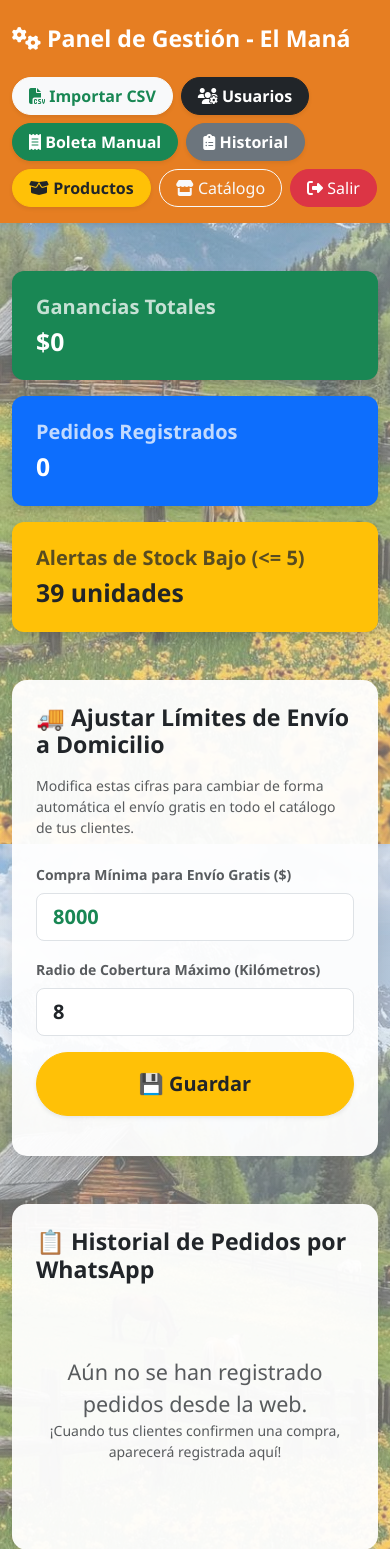
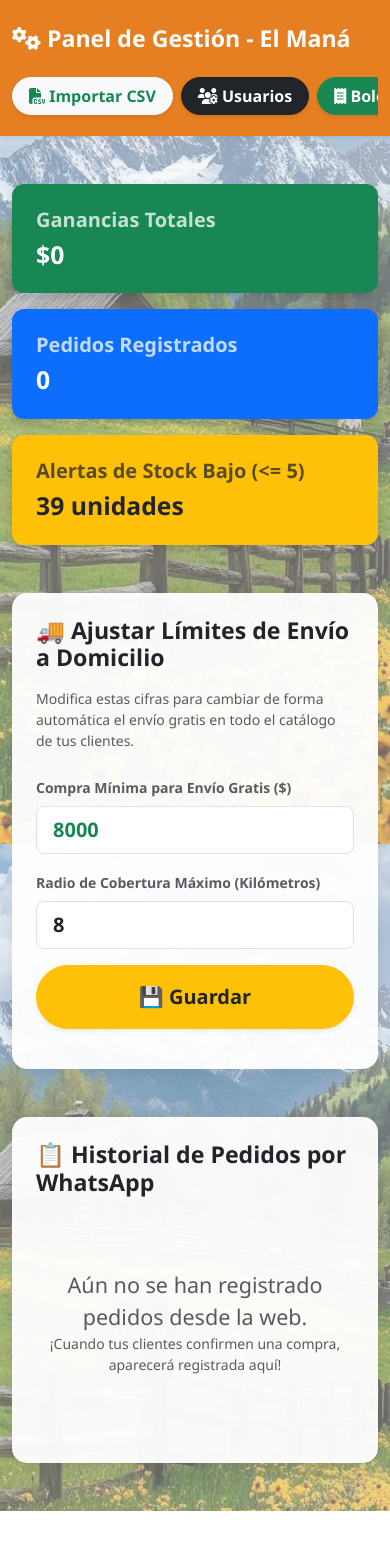
Before and after one commit to LUCIANOJC19/el-mana, a Flask app: page /admin in a window 390 px wide. Shown: the top 1549 px of the page. After the commit the page ends 1511 px from the top, so only its background shows below. Run offline with Flask 3, Linux system fonts and the light colour scheme; a user stored in the database is signed in; data comes from the database, SQL or seed files in the repository; data that the repository does not hold is empty.

Commit message:
Ajuste responsivo para panel de admin

```diff
--- a/templates/admin.html
+++ b/templates/admin.html
@@ -30,6 +30,21 @@
             color: white;
             box-shadow: 0 4px 10px rgba(0,0,0,0.15);
         }
+
+        /* Ajuste responsivo solo para pantallas pequeñas */
+        @media (max-width: 991px) {
+            .nav-buttons-container {
+                overflow-x: auto;
+                white-space: nowrap;
+                flex-wrap: nowrap !important;
+                padding-bottom: 5px;
+                width: 100%;
+                -webkit-overflow-scrolling: touch;
+            }
+            .nav-buttons-container .btn {
+                flex-shrink: 0;
+            }
+        }
     </style>
 </head>
 <body>
@@ -39,7 +54,7 @@
             <span class="navbar-brand fw-bold fs-3 m-0">
                 <i class="fa-solid fa-gears"></i> Panel de Gestión - El Maná
             </span>
-            <div class="d-flex flex-wrap align-items-center gap-2">
+            <div class="d-flex align-items-center gap-2 nav-buttons-container">
                 <a href="{{ url_for('importar_csv') }}" class="btn btn-light text-success rounded-pill fw-bold shadow-sm px-3">
                     <i class="fa-solid fa-file-csv"></i> Importar CSV
                 </a>
@@ -68,20 +83,20 @@
     <div class="container mb-5">
 
         <div class="row g-3 mb-5">
-            <div class="col-md-4">
-                <div class="metric-card bg-success p-4">
+            <div class="col-12 col-md-4">
+                <div class="metric-card bg-success p-4 h-100">
                     <h5 class="fw-bold opacity-75">Ganancias Totales</h5>
                     <h2 class="fw-bold m-0">${{ total_ganancias }}</h2>
                 </div>
             </div>
-            <div class="col-md-4">
-                <div class="metric-card bg-primary p-4">
+            <div class="col-12 col-md-4">
+                <div class="metric-card bg-primary p-4 h-100">
                     <h5 class="fw-bold opacity-75">Pedidos Registrados</h5>
                     <h2 class="fw-bold m-0">{{ total_pedidos }}</h2>
                 </div>
             </div>
-            <div class="col-md-4">
-                <div class="metric-card bg-warning text-dark p-4">
+            <div class="col-12 col-md-4">
+                <div class="metric-card bg-warning text-dark p-4 h-100">
                     <h5 class="fw-bold opacity-75">Alertas de Stock Bajo (&lt;= 5)</h5>
                     <h2 class="fw-bold m-0">{{ stock_bajo }} unidades</h2>
                 </div>
@@ -96,15 +111,15 @@
 
                     <form action="/admin/guardar-config" method="POST">
                         <div class="row align-items-end">
-                            <div class="col-md-5 mb-3">
+                            <div class="col-12 col-md-5 mb-3">
                                 <label class="form-label fw-bold text-muted small">Compra Mínima para Envío Gratis ($)</label>
                                 <input type="number" name="monto_minimo" class="form-control form-control-lg fw-bold text-success" value="{{ monto_minimo }}" required>
                             </div>
-                            <div class="col-md-5 mb-3">
+                            <div class="col-12 col-md-5 mb-3">
                                 <label class="form-label fw-bold text-muted small">Radio de Cobertura Máximo (Kilómetros)</label>
                                 <input type="number" name="radio_km" class="form-control form-control-lg fw-bold text-dark" value="{{ radio_km }}" required>
                             </div>
-                            <div class="col-md-2 mb-3 d-grid">
+                            <div class="col-12 col-md-2 mb-3 d-grid">
                                 <button type="submit" class="btn btn-warning btn-lg fw-bold text-dark p-3 rounded-pill shadow-sm">
                                     💾 Guardar
                                 </button>
```
